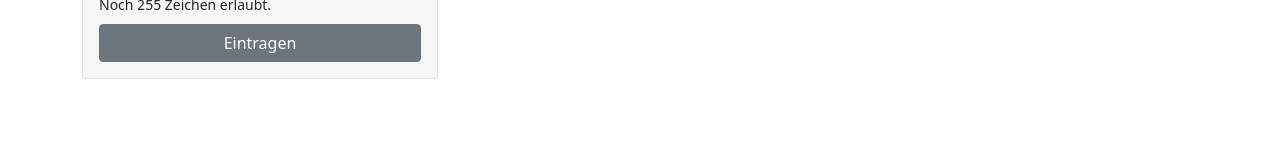
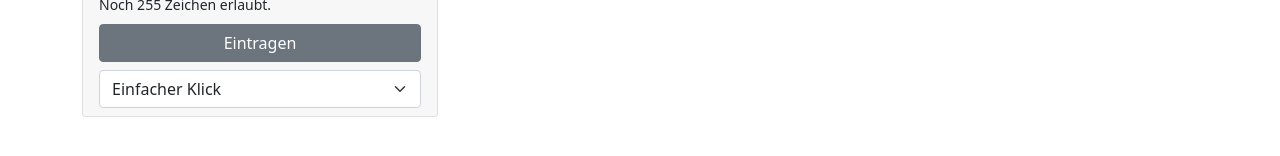
Before and after one commit to cf1887/VueJS_Code, a Vue app in the folder 04_kanban-board/: page / in a window 1280 px wide. Shown: the part 264-420 px from the top of the page. Built offline with nearby package versions, Linux system fonts and the light colour scheme.

Commit message:
04_kanban-board: Directives dynamisch binden (sehr seltene Nutzung)

```diff
--- a/04_kanban-board/src/components/NewTask.vue
+++ b/04_kanban-board/src/components/NewTask.vue
@@ -9,10 +9,14 @@
         />
         <small>Noch {{ numbersOfCharsLeft }} Zeichen erlaubt.</small>
         <div class="d-grid my-2">
-            <button class="btn btn-secondary" @click="submitTask()">
+            <button class="btn btn-secondary" @[mode]="submitTask()">
                 Eintragen
             </button>
         </div>
+        <select class="form-select" v-model="mode">
+            <option value="click">Einfacher Klick</option>
+            <option value="dblclick">Doppelklick</option>
+        </select>
     </div>
 </template>
 
@@ -37,6 +41,7 @@ export default {
     data() {
         return {
             content: "",
+            mode: "click",
         };
     },
     computed: {
```
